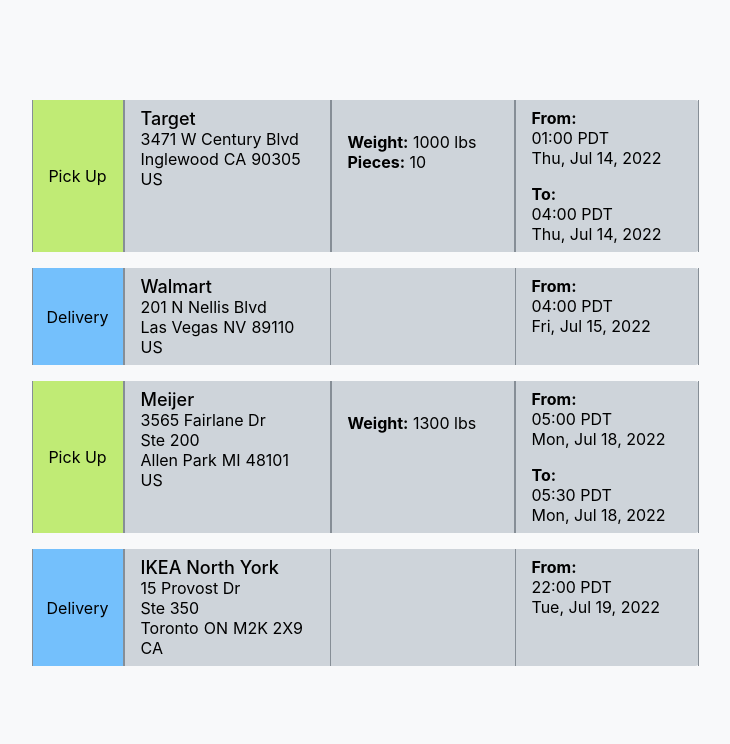
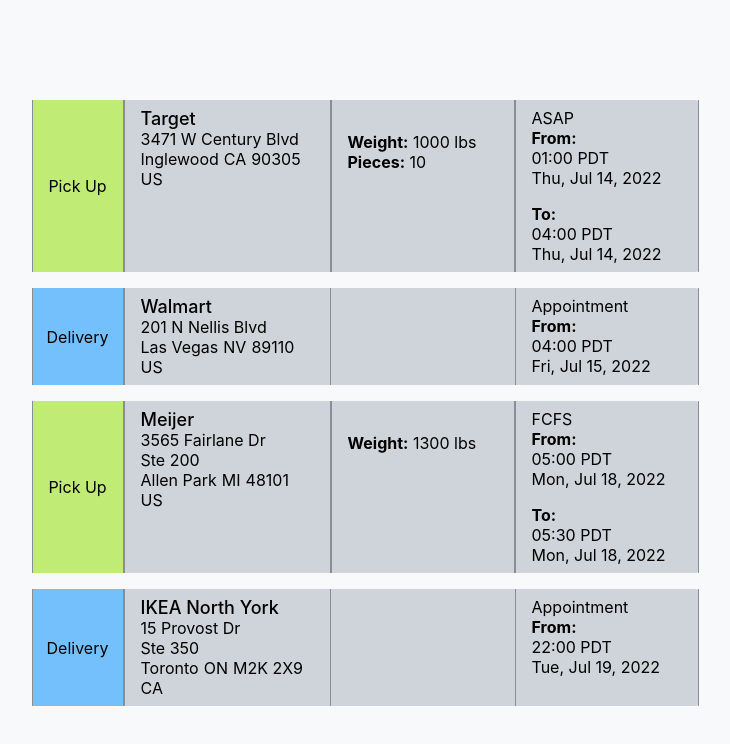
Before and after one commit to EvilCheetah/reactjs-route-demo, a React (Create React App) app: page / in a window 1280 px wide. Shown: the top 744 px of the page, without its empty margins (275-1005 px from the left). Built offline with nearby package versions, Linux system fonts and the light colour scheme.

Commit message:
add: appointment type and wrapper for the appointment dates

```diff
--- a/src/components/appointment/Appointment.tsx
+++ b/src/components/appointment/Appointment.tsx
@@ -5,12 +5,15 @@
 
 export function Appointment({ appointment }: AppointmentProp)
 {
-    const {from, to} = appointment;
+    const {type, from, to} = appointment;
 
     return (
         <div className="appointment-information">
-            <AppointmentItem datetime_string={from} prefix="From" />
-            {to && (<AppointmentItem datetime_string={to} prefix="To"/>)}
+            <div className={`appointment-type ${type.toLowerCase()}`}>{type}</div>
+            <div className='time-frame'>
+                <AppointmentItem datetime_string={from} prefix="From" />
+                {to && (<AppointmentItem datetime_string={to} prefix="To"/>)}
+            </div>
         </div>
     )
 }
```
